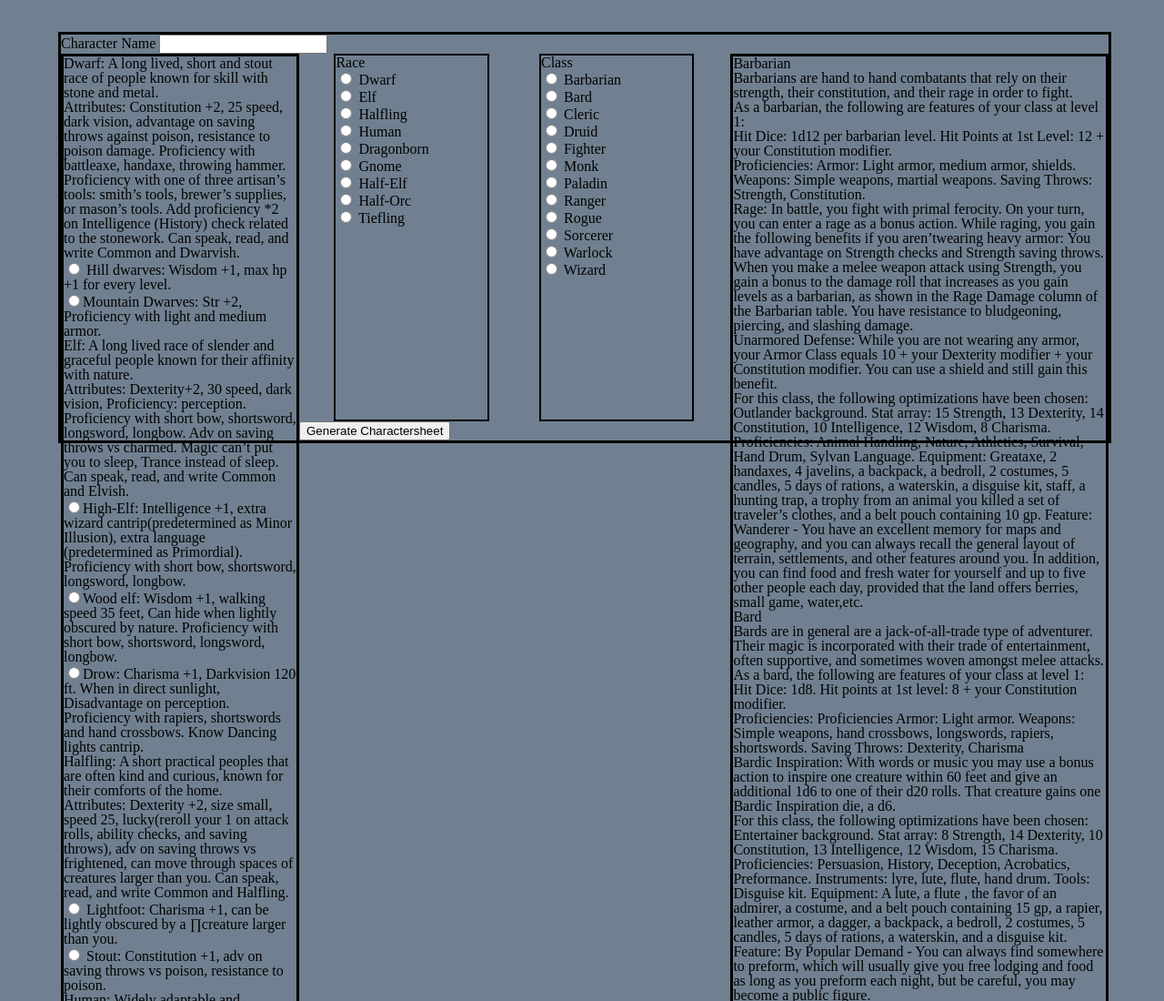
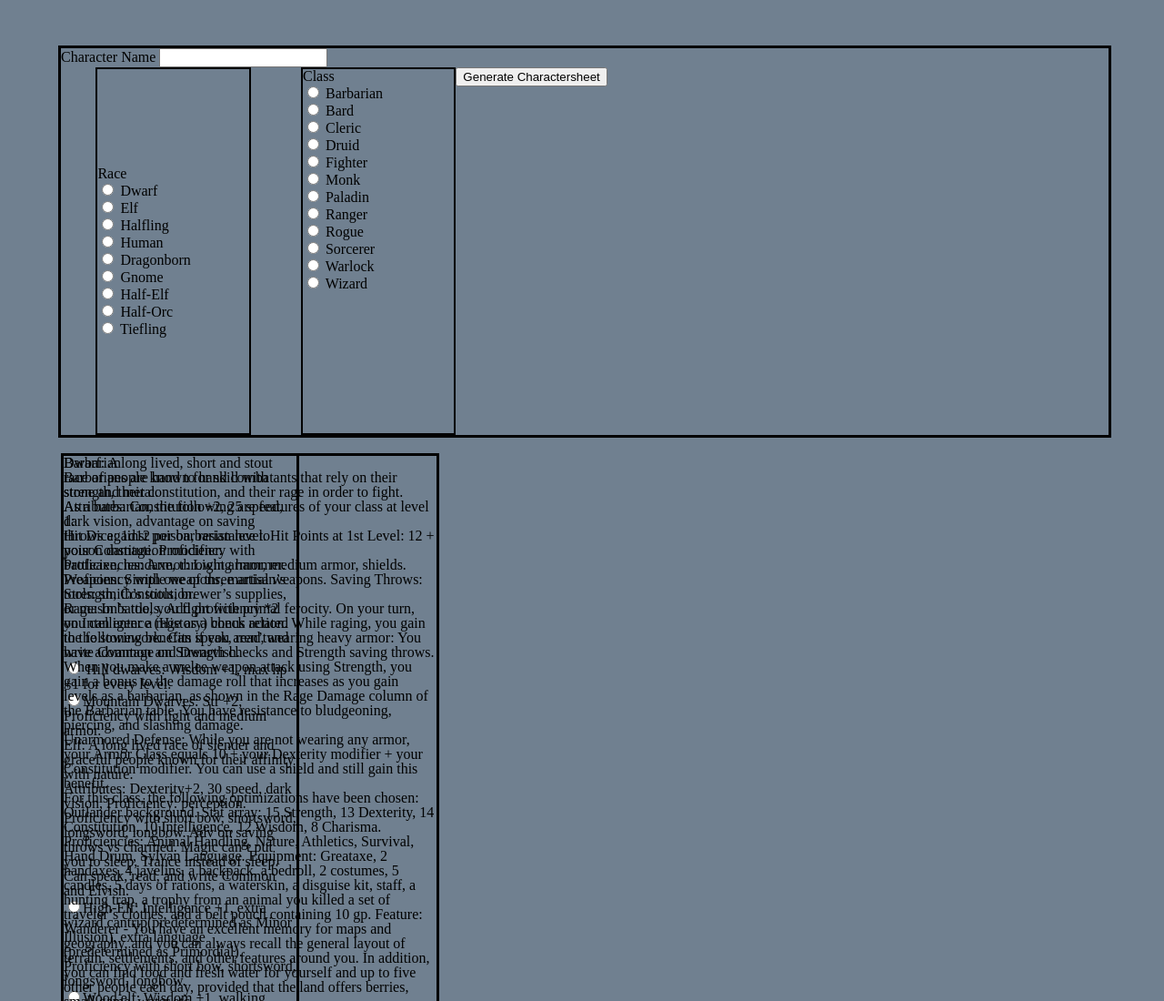
Before and after one commit to group-project-dnd/DnD-Player-card, a plain HTML site: page survey.html in a window 1280 px wide. Shown: the top 1100 px of the page at 91% size. Drawn offline with Linux system fonts and the light colour scheme.

Commit message:
Adds simple css edits

```diff
--- a/css/style.css
+++ b/css/style.css
@@ -1,27 +1,28 @@
 header{
-  margin-bottom: 35px;
+  margin-bottom: 50px;
 }
 body {
   background-color: slategrey;
 }
 
-.race {
+section.race {
   display: inline-block;
+  position: relative;
   border: 2px solid black;
-  text-align: left;
   width: 13vw;
   height:400px;
   margin-right: 4vw;
   margin-left: 3vw;
+  align-content: center;
 }
 
-.role{
+section.role{
   display: inline-block;
   border: 2px solid black;
-  /* position: relative; */
   width: 13vw;
   height: 400px;
 }
+
 body{
   padding-left: 5vw;
 }
@@ -32,6 +33,8 @@ content{
 }
 aside{
   border: solid;
+  position: absolute;
+  margin-top: 20px;
 }
 #subraces{
   float: left;
@@ -42,5 +45,5 @@ aside{
   width: 32vw;
 }
 button{
-  align-self: center;
+  position: absolute;
 }
```
